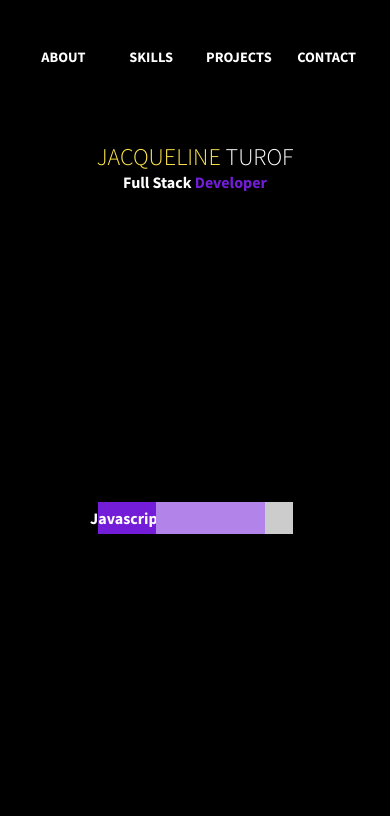
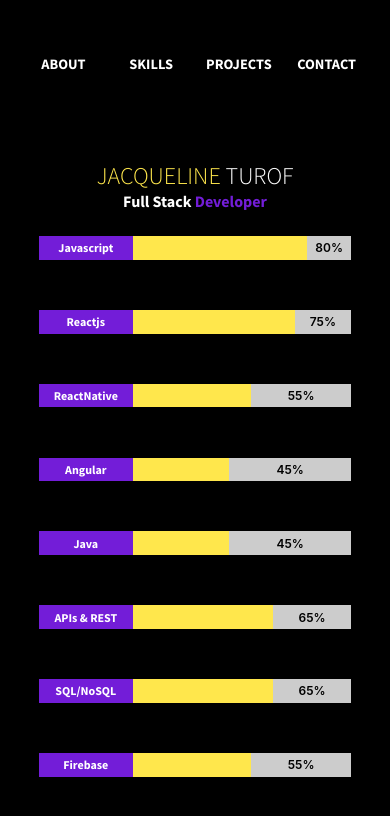
Before and after one commit to jacquelineturof/portfolio-app-v5, a React (Create React App) app: page /skills in a window 390 px wide. Shown: the top 816 px of the page. Built offline with nearby package versions, Linux system fonts and the light colour scheme.

Commit message:
finished skills page...media queries and all!

```diff
--- a/src/App.css
+++ b/src/App.css
@@ -256,10 +256,10 @@
 */
 .Skills_Container {
   width: 100%;
-  height: 85%;
+  height: 70%;
   display: flex;
   flex-direction: column;
-  justify-content: center;
+  justify-content: space-around;
   align-items: center;
 }
 
@@ -268,6 +268,12 @@
   width: 50%;
   height: 5%;
   display: flex;
+  transition: all 1s;
+  cursor: pointer;
+}
+
+.Bar:hover {
+  transform: scale(1.2);
 }
 
 .Skill_Label {
@@ -280,12 +286,34 @@
 }
 
 .Skill_Progress {
-  background-color: #B283E9;
+  /* background-color: #B283E9; */
+  background-color: #FFE74C;
   height: 100%;
 }
 
 .Skill_Eight {
   width: 56%;
+}
+
+.Skill_Seven_Five {
+  width: 52%;
+}
+
+.Skill_Six_Five {
+  width: 45%;
+}
+
+.Skill_Five_Five {
+  width: 38%
+}
+
+.Skill_Four_Five {
+  width: 31%
+}
+
+.Skill_Percentage {
+  flex: 1;
+  font-weight: 600;
 }
 
 /*
@@ -305,6 +333,19 @@
 }
 
 @media only screen and (max-width: 900px) {
+  .Bar {
+    width: 80%;
+    height: 4%;
+  }
+
+  .Skill_Percentage {
+    font-size: .9rem;
+  }
+
+  .Skill_Label {
+    font-size: .9rem;
+  }
+
   .Header_Name {
     font-size: 2rem;
   }
@@ -323,6 +364,13 @@
   }
 }
 
+@media only screen and (max-width: 700px) {
+  .Skill_Percentage,
+  .Skill_Label {
+    font-size: .75rem;
+  }
+}
+
 @media only screen and (max-width: 600px) {
   .Header_Name {
     font-size: 1.5rem;
--- a/src/components/SkillPercentage.js
+++ b/src/components/SkillPercentage.js
@@ -0,0 +1,11 @@
+import React from 'react'
+
+import '../App.css'
+
+export default function SkillPercentage({ percent }) {
+    return (
+        <div className = "Skill_Percentage Center">
+            { percent }
+        </div>
+    )
+}
--- a/src/components/SkillProgress.js
+++ b/src/components/SkillProgress.js
@@ -3,9 +3,7 @@ import React from 'react'
 import '../App.css'
 
 export default function SkillProgress({ percentage }) {
-    console.log('p: ', percentage)
     const classNameString = `Skill_Progress ${percentage}`
-    console.log(classNameString)
     return (
         <div className = { classNameString }>
 
--- a/src/components/SkillProgressBar.js
+++ b/src/components/SkillProgressBar.js
@@ -2,14 +2,39 @@ import React from 'react'
 
 import Label from './SkillLabel'
 import Progress from './SkillProgress'
+import Percent from './SkillPercentage'
 
 import '../App.css'
 
-export default function SkillProgressBar() {
+export default function SkillProgressBar({ name, percent }) {
+    let cssPercent
+    let percentage = `${percent}%`
+
+    switch (percent) {
+        case(80):
+            cssPercent = "Skill_Eight"
+            break
+        case(75):
+            cssPercent = "Skill_Seven_Five"
+            break
+        case(65):
+            cssPercent = "Skill_Six_Five"
+            break
+        case(55):
+            cssPercent = "Skill_Five_Five"
+            break
+        case(45):
+            cssPercent = "Skill_Four_Five"
+            break
+        default:
+            cssPercent = null // error
+    }
+
     return (
         <div className = "Bar">
-            <Label title = "Javascript" />
-            <Progress percentage = "Skill_Eight" />
+            <Label title = { name } />
+            <Progress percentage = { cssPercent } />
+            <Percent percent = { percentage } />
         </div>
     )
 }
--- a/src/components/SkillsContainer.js
+++ b/src/components/SkillsContainer.js
@@ -4,10 +4,26 @@ import SkillBar from './SkillProgressBar'
 
 import '../App.css'
 
+const SKILLS = [
+    { name: 'Javascript', percent: 80 },
+    { name: 'Reactjs', percent: 75 },
+    { name: 'ReactNative', percent: 55 },
+    { name: 'Angular', percent: 45 },
+    { name: 'Java', percent: 45 },
+    { name: 'APIs & REST', percent: 65 },
+    { name: 'SQL/NoSQL', percent: 65 },
+    { name: 'Firebase', percent: 55 }
+]
+
 export default function SkillsContainer() {
     return (
         <div className = "Skills_Container">
-            <SkillBar />
+            { SKILLS.map((skill, index ) =>
+                <SkillBar
+                    key = { index }
+                    name = { skill.name }
+                    percent = { skill.percent }
+                     />)}
         </div>
     )
 }
--- a/src/pages/Skills.js
+++ b/src/pages/Skills.js
@@ -7,7 +7,7 @@ import '../App.css'
 
 export default function SkillsPage() {
     return (
-        <ContentPage center = { true }>
+        <ContentPage>
             <Skills />
         </ContentPage>
     )
```
